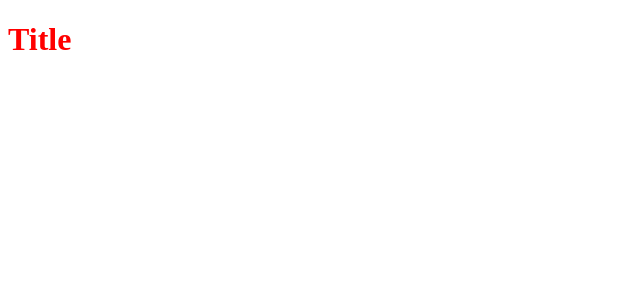
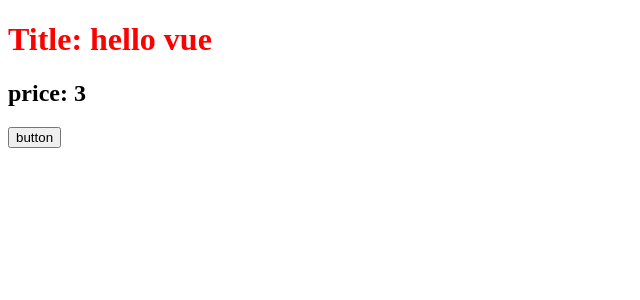
Before and after one commit to 802-web/first-vue, a Vue app: page / in a window 1280 px wide. Shown: the top 300 px of the page, without its empty margins (0-640 px from the left). Built offline with nearby package versions, Linux system fonts and the light colour scheme.

Commit message:
display data of javascript

```diff
--- a/src/App.vue
+++ b/src/App.vue
@@ -1,9 +1,15 @@
 <script setup>
-const userName = 'ushi'
-console.log(userName)
+const title = 'hello vue'
+let price = 4
+function incremnet() {
+	price++
+	console.log(price)
+}
 </script>
 <template>
-	<h1>Title</h1>
+	<h1>Title: {{ title }}</h1>
+	<h2>price: {{ price - 1 }}</h2>
+	<button @click="incremnet">button</button>
 </template>
 <style>
 h1 {
```
